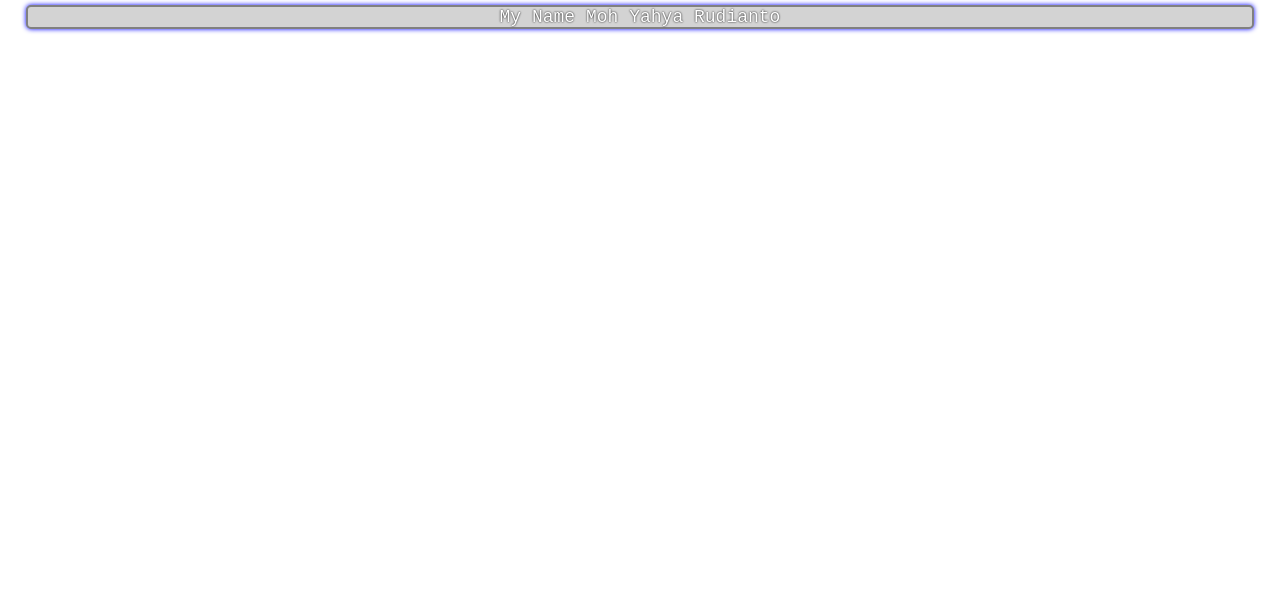
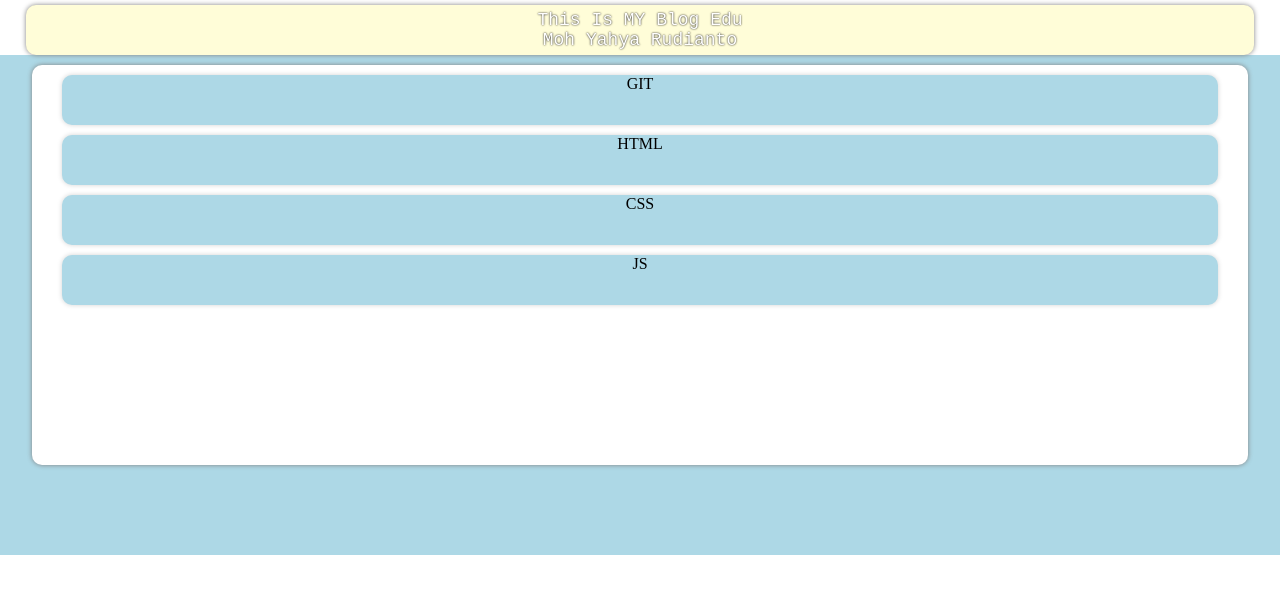
Before and after one commit to myahyar/myahyar, a plain HTML site: page index.html in a window 1280 px wide. Drawn offline with Linux system fonts and the light colour scheme.

Commit message:
modi html dan css gais

```diff
--- a/index.html
+++ b/index.html
@@ -10,9 +10,26 @@
     <div class="my-container">
       <div class="container">
         <div class="my-name">
-          My Name Moh Yahya Rudianto
+          This Is MY Blog Edu <br>
+          Moh Yahya Rudianto
         </div>
       </div>
     </div>
+
+    <div class="container-cards">
+      <div class="card1">
+        <div class="card1-one">GIT</div>
+        <div class="card1-one">HTML</div>
+        <div class="card1-one">
+          CSS
+        </div>
+        <div class="card1-one">JS</div>
+      </div>
+    </div>
+
+    <div class="container-footer">
+
+    </div>
+
   </body>
 </html>
--- a/style.css
+++ b/style.css
@@ -11,16 +11,20 @@ body{
 .my-container{
   display: flex;
   justify-content: center;
+  align-items: center;
   width: 100%;
   box-sizing: border-box;
 }
 .container{
- margin-top: 5px;
+  display: flex;
+  justify-content: center;
+  align-items: center;
+  margin-top: 5px;
   width: 96%;
-  background-color: lightgrey;
-  border: 2px solid grey;
-  border-radius: 5px ;
-  box-shadow: 0 0 5px blue;
+  height: 50px;
+  background-color: rgb(255,253,216);
+  border-radius: 10px ;
+  box-shadow: 0 0 5px grey;
   box-sizing: border-box;
 }
 .my-name{
@@ -31,3 +35,35 @@ body{
   color: white;
   text-shadow: 0 0 2px black;
 }
+.container-cards{
+  display: flex;
+  justify-content: center;
+  width: 100%;
+  height: 500px;
+  background-color: lightblue;
+  box-sizing: border-box;
+}
+  .card1{
+    display: flex;
+    flex-direction: column;
+    align-items: center;
+    margin: 10px;
+    width: 95%;
+    height: 400px;
+    /* border: 2px solid black; */
+    background-color: white;
+    border-radius: 10px;
+    box-shadow: 0 0 5px grey;
+    box-sizing: border-box;
+
+  }
+    .card1-one{
+      margin-top: 10px;
+      width: 95%;
+      height: 50px;
+      background-color: lightblue;
+      box-shadow: 0 0 5px lightgrey;
+      border-radius: 10px;
+      box-sizing: border-box;
+      text-align: center;
+    }
```
